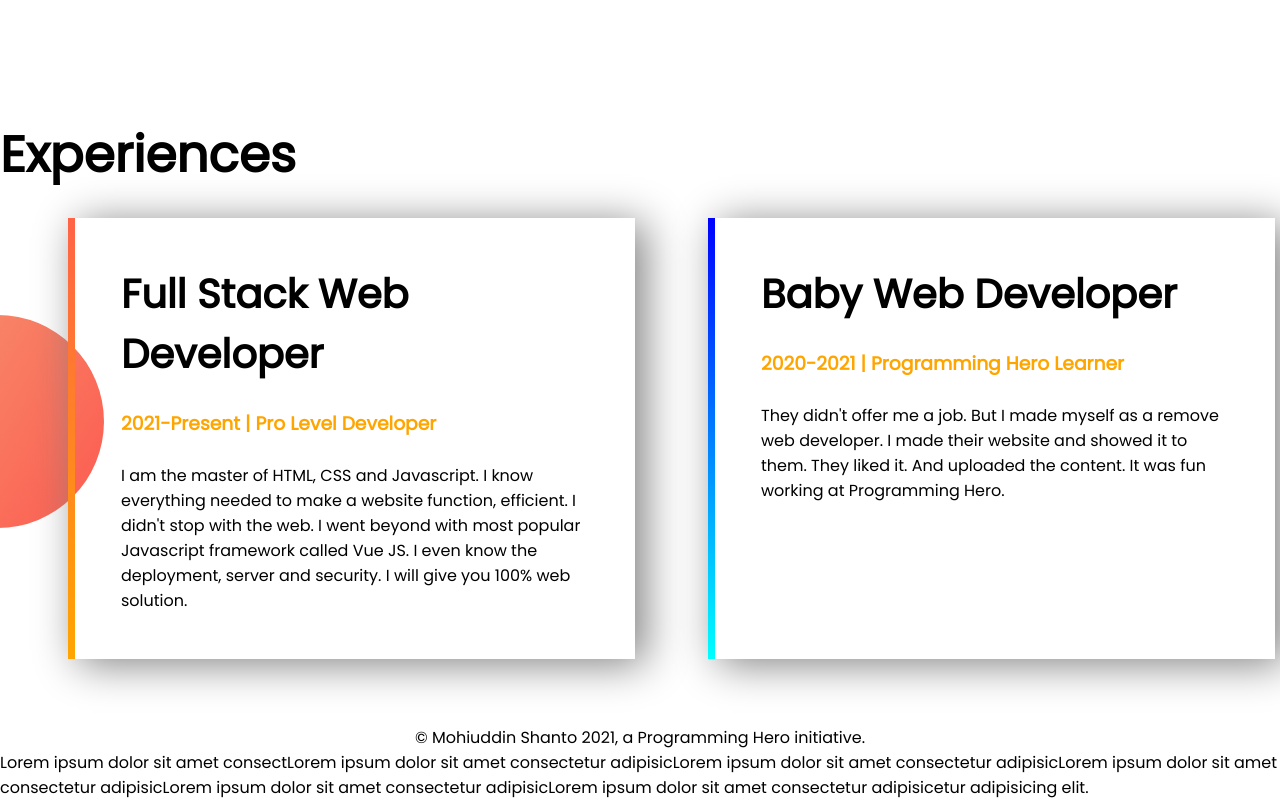
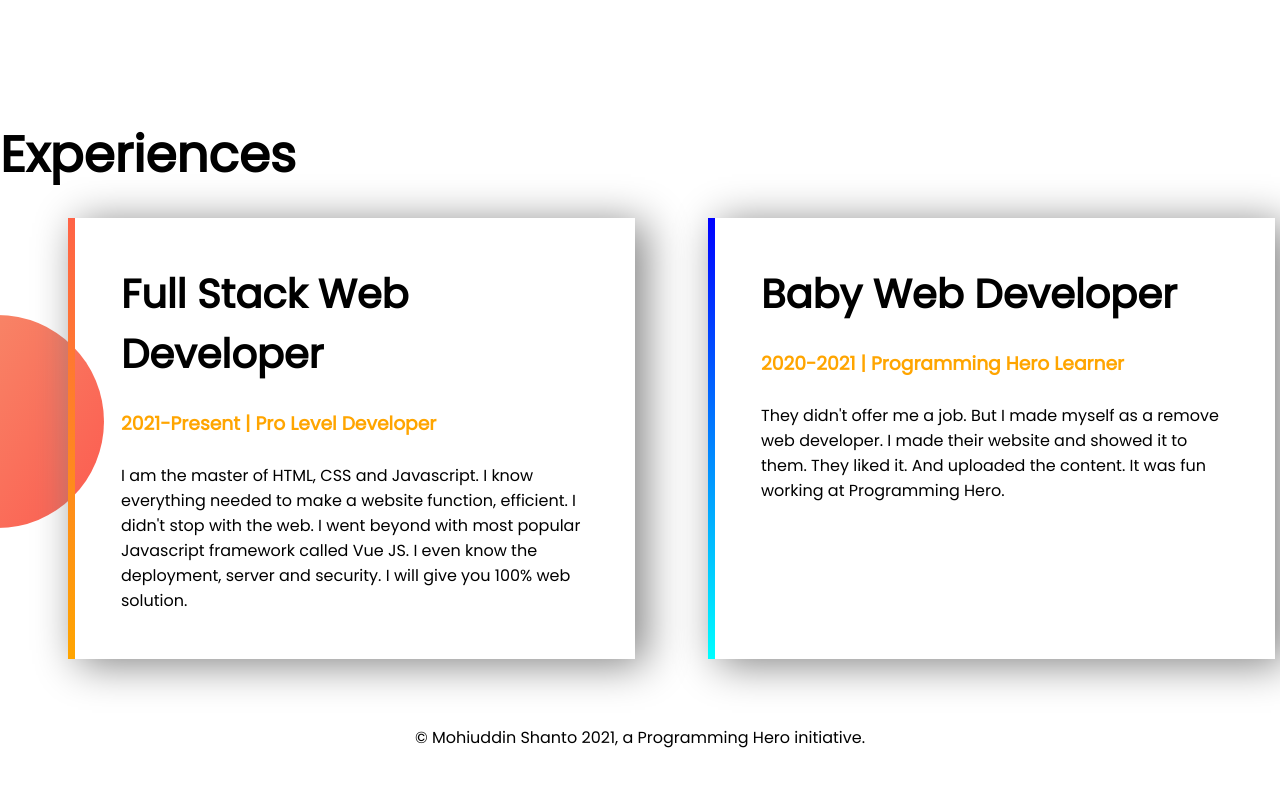
Before and after one commit to shanto1135/developer-portfolio, a plain HTML site: page index.html in a window 1280 px wide. Shown: the part 1206-2006 px from the top of the page. After the commit the page ends 1956 px from the top, so only its background shows below. Drawn offline with Linux system fonts and the light colour scheme.

Commit message:
done my-website

```diff
--- a/index.html
+++ b/index.html
@@ -71,7 +71,6 @@
          <p>© Mohiuddin Shanto 2021, a Programming Hero initiative.</p>
 
      </footer>
-     <p>Lorem ipsum dolor sit amet consectLorem ipsum dolor sit amet consectetur adipisicLorem ipsum dolor sit amet consectetur adipisicLorem ipsum dolor sit amet consectetur adipisicLorem ipsum dolor sit amet consectetur adipisicLorem ipsum dolor sit amet consectetur adipisicetur adipisicing elit.</p>
 
 
 </body>
```
